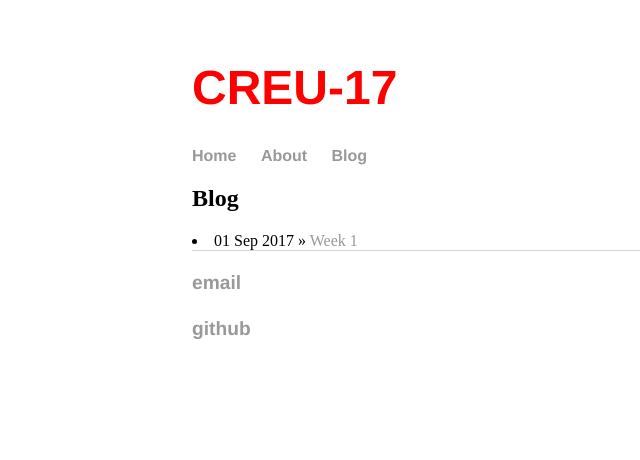
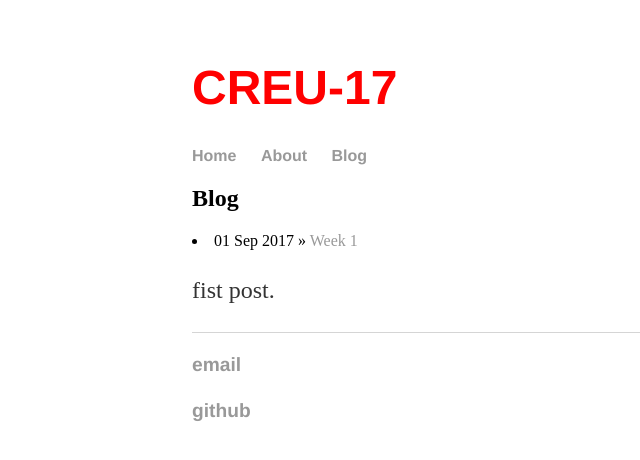
Before and after one commit to maxpaper86/CREU-Poly-17, a Jekyll site: the page built from blog.html, in a window 1280 px wide. Shown: the top 460 px of the page, without its empty margins (0-640 px from the left). Built offline with Jekyll 4.4.1, drawn with Linux system fonts in a browser that asks for light colours.

Commit message:
Update blog.html

```diff
--- a/blog.html
+++ b/blog.html
@@ -5,6 +5,10 @@ title: Blog
 	<ul class="posts">
 
 	  {% for post in site.posts %}
-	    <li><span>{{ post.date | date_to_string }}</span> » <a href="{{ post.url }}" title="{{ post.title }}">{{ post.title }}</a></li>
+	    <li>
+		    <span>{{ post.date | date_to_string }}</span> »
+		    <a href="{{ post.url }}" title="{{ post.title }}">{{ post.title }}</a>
+		    <p>{{ post.excerpt }}<p>
+		</li>
 	  {% endfor %}
 	</ul>
```
